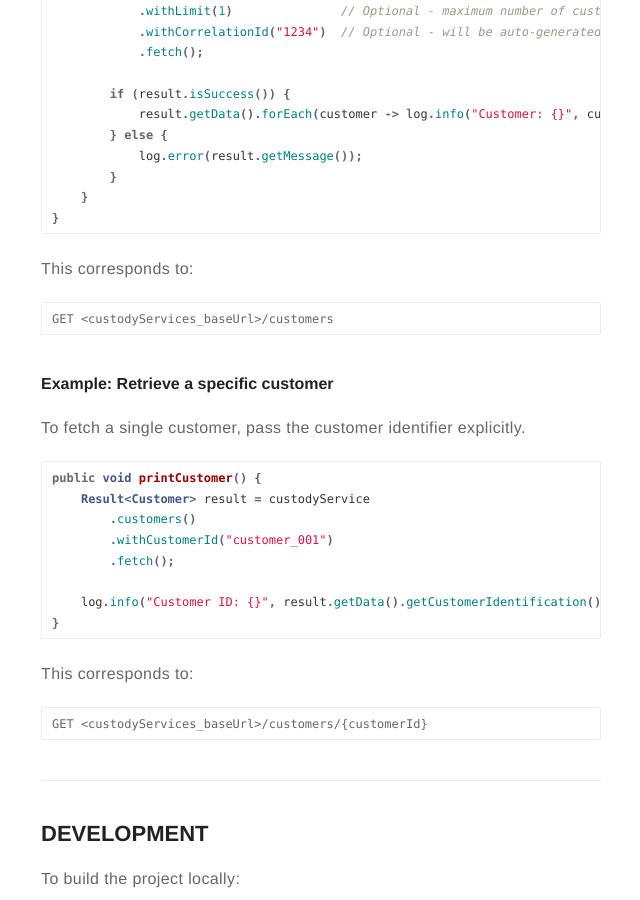
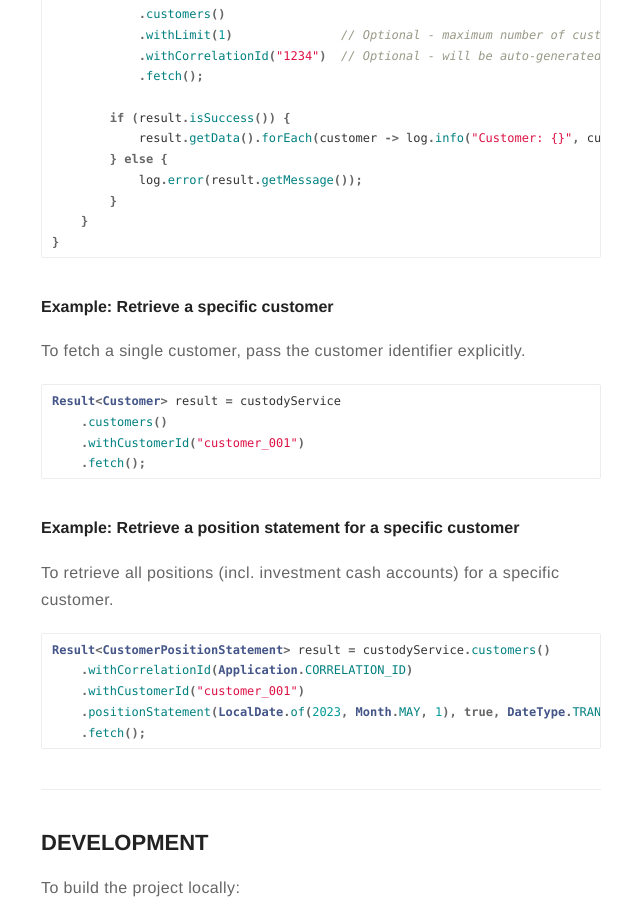
Before and after one commit to acltabontabon/acltabontabon.github.io, a Jekyll site: the page built from _posts/2025-04-24-openwealth-spring-boot-starter.markdown, in a window 1280 px wide and 900 px high, scrolled down 3657 px. Shown: the whole window, without its empty margins (319-959 px from the left). Built offline with Jekyll 4.4.1, drawn with Linux system fonts in a browser that asks for light colours; nearby versions of some CDN libraries; some of the changed text lies outside the part shown.

Commit message:
Update docs for OpenWealth v1.0.0-Alpha-5 (#40)

````diff
--- a/_posts/2025-04-24-openwealth-spring-boot-starter.markdown
+++ b/_posts/2025-04-24-openwealth-spring-boot-starter.markdown
@@ -36,8 +36,9 @@ A lightweight and developer-friendly Spring Boot starter that simplifies integra
 - [Usage Guide](#usage-guide)
     - [Access Token Resolution](#access-token-resolution)
     - [Custody Service Usage](#custody-service-usage)
-      - [Retrieve all accessible customers](#example-retrieve-all-accessible-customers-with-their-accounts)
+      - [Retrieve a list of customers](#example-retrieve-a-list-of-customers)
       - [Retrieve a specific customer](#example-retrieve-a-specific-customer)
+      - [Retrieve a position statement for a specific customer](#example-retrieve-a-position-statement-for-a-specific-customer)
     - [Customer Service Usage](#customer-service-usage)
     - [Order Service Usage](#order-service-usage)
 - [Development](#development)
@@ -69,14 +70,14 @@ Once included, the starter provides ready-to-use service beans for interacting w
 ```xml
 <dependency>
   <groupId>com.acltabontabon</groupId>
-  <artifactId>openwealth-spring-starter</artifactId>
-  <version>1.0.0-Alpha.4</version>
+  <artifactId>openwealth-spring-boot-starter</artifactId>
+  <version>1.0.0-Alpha.5</version>
 </dependency>
 ```
 
 ### Gradle
 ```gradle
-implementation 'com.acltabontabon:openwealth-spring-starter:1.0.0-Alpha.4'
+implementation 'com.acltabontabon:openwealth-spring-boot-starter:1.0.0-Alpha.5'
 ```
 
 ---
@@ -115,7 +116,7 @@ Once detected, your custom `TokenProvider` bean will override the default implem
 
 `CustodyService` bean is a high-level abstraction over the [Custody Services API](https://sandbox.openwealth.synpulse8.com/docs?api=custody-services-2-0-3), enabling simple and readable interaction with OpenWealth resources.
 
-#### Example: Retrieve customers and linked accounts
+#### Example: Retrieve a list of customers
 ```java
 import com.acltabontabon.openwealth.commons.Result;
 import com.acltabontabon.openwealth.models.custodyservices.Customer;
@@ -146,30 +147,28 @@ public class CustodyExample {
 }
 ```
 
-This corresponds to:
-
-```
-GET <custodyServices_baseUrl>/customers
-```
-
 #### Example: Retrieve a specific customer
 To fetch a single customer, pass the customer identifier explicitly.
 ```java
-public void printCustomer() {
-    Result<Customer> result = custodyService
-        .customers()
-        .withCustomerId("customer_001")
-        .fetch();
-
-    log.info("Customer ID: {}", result.getData().getCustomerIdentification());
-}
+Result<Customer> result = custodyService
+    .customers()
+    .withCustomerId("customer_001")
+    .fetch();
 ```
 
-This corresponds to:
 
+#### Example: Retrieve a position statement for a specific customer
+
+To retrieve all positions (incl. investment cash accounts) for a specific customer.
+
+```java
+Result<CustomerPositionStatement> result = custodyService.customers()
+    .withCorrelationId(Application.CORRELATION_ID)
+    .withCustomerId("customer_001")
+    .positionStatement(LocalDate.of(2023, Month.MAY, 1), true, DateType.TRANSACTION_DATE)
+    .fetch();
 ```
-GET <custodyServices_baseUrl>/customers/{customerId}
-```
+
 
 ---
 
````
Also changed, not shown: other parts of _posts/2025-04-24-openwealth-spring-boot-starter.markdown (+1 -1 lines).
